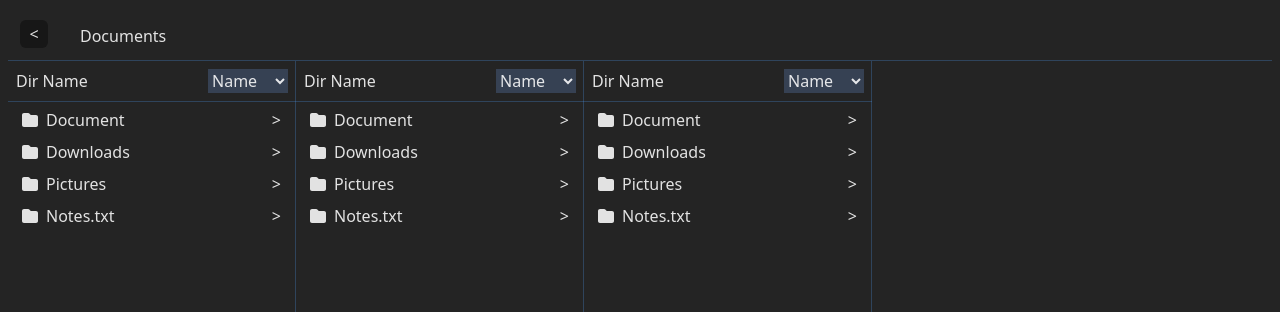
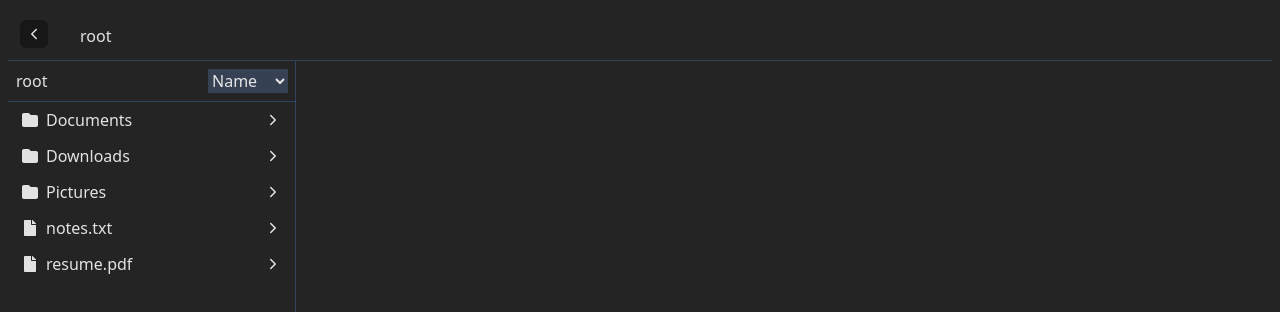
Before and after one commit to mohitShahiT/file-explorer-column, a React (Vite) app: page / in a window 1280 px wide. Shown: the top 312 px of the page. Built offline with nearby package versions, Linux system fonts and the light colour scheme.

Commit message:
added types for file and folder

```diff
--- a/package.json
+++ b/package.json
@@ -11,6 +11,7 @@
   },
   "dependencies": {
     "@tailwindcss/postcss": "^4.1.4",
+    "nanoid": "^5.1.5",
     "postcss": "^8.5.3",
     "react": "^19.0.0",
     "react-dom": "^19.0.0",
--- a/src/App.tsx
+++ b/src/App.tsx
@@ -1,86 +1,165 @@
 import './App.css'
 import { FaFolder } from "react-icons/fa6";
 import { FaFile } from "react-icons/fa";
+import { IoIosArrowForward, IoIosArrowBack } from "react-icons/io";
+import { File, Folder, FileKinds } from "./types/FileTypes";
+import { nanoid } from "nanoid";
+
+//TODO: BFS for finding the folder or file with given id
+function getFileFolderFromID(root: Folder, id: string): File | Folder | null {
+  if (root.id === id) return root;
+  const queue = [];
+  const visitedIDs = [];
+  queue.push(root);
+  while (queue.length > 0) {
+    const current = queue.shift();
+    visitedIDs.push(current?.id);
+  }
+}
+
+const ID_SIZE = 7;
+const root: Folder = {
+  id: nanoid(ID_SIZE),
+  kind: "folder",
+  name: "root",
+  children: [
+    {
+      id: nanoid(ID_SIZE),
+      kind: "folder",
+      name: "Documents",
+      children: [
+        {
+          id: nanoid(ID_SIZE),
+          kind: "folder",
+          name: "Projects",
+          children: [],
+        },
+        {
+          id: nanoid(ID_SIZE),
+          kind: FileKinds.Document,
+          name: "budget.xlsx",
+          size: 128,
+          createdAt: Date.now(),
+        },
+        {
+          id: nanoid(ID_SIZE),
+          kind: FileKinds.Document,
+          name: "resume.docx",
+          size: 32,
+          createdAt: Date.now(),
+        },
+      ],
+    },
+    {
+      id: nanoid(ID_SIZE),
+      kind: "folder",
+      name: "Downloads",
+      children: [],
+    },
+    {
+      id: nanoid(ID_SIZE),
+      kind: "folder",
+      name: "Pictures",
+      children: [],
+    },
+    {
+      id: nanoid(ID_SIZE),
+      kind: FileKinds.Document,
+      name: "notes.txt",
+      size: 10,
+      createdAt: Date.now(),
+    },
+    {
+      id: nanoid(ID_SIZE),
+      kind: FileKinds.PDF,
+      name: "resume.pdf",
+      size: 50,
+      createdAt: Date.now(),
+    },
+  ],
+};
 function App() {
-
-
+  console.log({ root });
   return (
     <>
       <div>
-    <FileExplorer/>
+        <FileExplorer />
       </div>
     </>
-  )
+  );
 }
 
-
 function FileExplorer() {
-  return <>
-  <div className='p-2 '>
-    <Title/>
-    <div className='flex'>
-
-    <FileColumn/>
-    <FileColumn/>
-    <FileColumn/>
+  return (
+    <>
+      <div className="p-2 ">
+        <Title title={root.name} />
+        <div className="flex">
+          <FileColumn folder={root} />
+          {/* <FileColumn />
+          <FileColumn /> */}
         </div>
       </div>
     </>
+  );
 }
 
-function Title(){
-  return <div className='flex items-end gap-8  p-3 border-b-[1px] border-b-blue-400/25'>
-    <button className='bg-neutral-900 h-7 w-7 rounded-md'>{"<"}</button>
-    <span>Documents</span>
+function Title({ title }: { title: string }) {
+  return (
+    <div className="flex items-end gap-8  p-3 border-b-[1px] border-b-blue-400/25">
+      <button className="bg-neutral-900 h-7 w-7 rounded-md flex items-center justify-center">
+        <IoIosArrowBack />
+      </button>
+      <span>{title}</span>
     </div>
+  );
 }
 
-function FileColumn(){
-  return <div className='border-r-[1px] border-r-blue-400/25 h-screen w-72'>
-    <FileColumnHeader/>
-    <FileLists/>
+function FileColumn({ folder }: { folder: Folder }) {
+  return (
+    <div className="border-r-[1px] border-r-blue-400/25 h-screen w-72">
+      <FileColumnHeader header={folder.name} />
+      <FileLists files={folder.children} />
     </div>
+  );
 }
 
-function FileColumnHeader() {
+function FileColumnHeader({ header }: { header: string }) {
   return (
-  <div className='border-b-[1px] border-b-blue-400/25 w-72 p-2 flex justify-between'>
-    <p>Dir Name</p>
-    <select className='bg-gray-700'>
+    <div className="border-b-[1px] border-b-blue-400/25 w-72 p-2 flex justify-between">
+      <p>{header}</p>
+      <select className="bg-gray-700">
         <option value={"name"}>Name</option>
         <option value={"size"}>Size</option>
         <option value={"created"}>Created</option>
       </select>
     </div>
-  )
+  );
 }
 
-function FileLists() {
-  const files = [
-    {
-      type: "folder",
-      name: "Document"
-    },
-    {
-    type: "folder",
-    name: "Downloads"
-  },
-    {
-    type: "folder",
-    name: "Pictures"
-  },
-  {
-    type: "file",
-    name: "Notes.txt"
-  }
-  ]
+function FileLists({ files }: { files: (File | Folder)[] }) {
   return (
-  <div className='p-0.5'>
-    <ul>
-    {files.map(file=><li className='hover:bg-blue-600 py-1 flex justify-between px-3'><span className='flex items-center gap-2 '><FaFolder />{file.name}</span><span>{">"}</span></li>)}
+    <div className="p-0.5">
+      <ul className="flex flex-col gap-1">
+        {files.map((file) => (
+          <FileItem key={file.id} file={file} />
+        ))}
       </ul>
     </div>
-  )
+  );
+}
+
+function FileItem({ file }: { file: File | Folder }) {
+  return (
+    <li className="hover:bg-blue-600 py-1 flex justify-between items-center px-3 cursor-pointer rounded-sm">
+      <span className="flex items-center gap-2 ">
+        {file.kind === "folder" ? <FaFolder /> : <FaFile />}
+
+        {file.name}
+      </span>
+      <IoIosArrowForward />
+    </li>
+  );
 }
 
 export default App
--- /dev/null
+++ b/src/types/FileTypes.ts
@@ -0,0 +1,22 @@
+export enum FileKinds {
+    PDF,
+    Document,
+    JPG,
+    PNG,
+}
+
+export interface File {
+    id: string,
+    name: string,
+    kind: FileKinds,
+    size: number, //in bytes.
+    createdAt: number
+  }
+
+export interface Folder {
+    id: string,
+    name: string,
+    kind: "folder",
+    children: Array<File | Folder>,
+    size?:number
+}
```
Also changed, not shown: 1 other file (tests, documents, lock files or other folders). Lines whose indentation alone changed are shown as unchanged.
